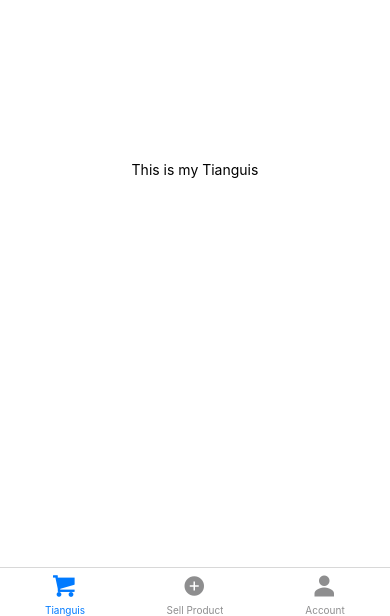
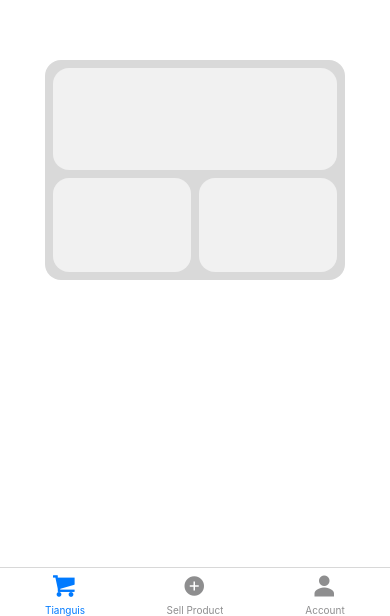
Before and after one commit to juancmandev/native-crud, a React Native app: screen /Tianguis in a window 390 px wide. Shown: the part 228-844 px from the top of the page. Built offline with nearby package versions, Linux system fonts and the light colour scheme.

Commit message:
create product card component skeleton

```diff
--- /dev/null
+++ b/src/components/ProductCard.jsx
@@ -0,0 +1,16 @@
+import { View, Text } from 'react-native';
+import { productCard } from '../styles';
+
+const ProductCard = () => {
+  return (
+    <View style={productCard.card}>
+      <View style={productCard.image}></View>
+      <View style={productCard.footer}>
+        <View style={productCard.description}></View>
+        <View style={productCard.actions}></View>
+      </View>
+    </View>
+  );
+};
+
+export default ProductCard;
--- a/src/screens/Tianguis.jsx
+++ b/src/screens/Tianguis.jsx
@@ -1,10 +1,11 @@
 import { View, Text } from 'react-native';
+import ProductCard from '../components/ProductCard';
 import { home } from '../styles';
 
 const Tianguis = () => {
   return (
     <View style={home.container}>
-      <Text>This is my Tianguis</Text>
+      <ProductCard />
     </View>
   );
 };
--- a/src/styles/index.js
+++ b/src/styles/index.js
@@ -8,3 +8,38 @@ export const home = StyleSheet.create({
     backgroundColor: '#fff',
   },
 });
+
+export const productCard = StyleSheet.create({
+  card: {
+    flex: 1,
+    padding: 8,
+    minWidth: 300,
+    maxHeight: 220,
+    borderRadius: 16,
+    backgroundColor: '#D9D9D9',
+  },
+  image: {
+    flex: 1,
+    padding: 4,
+    backgroundColor: '#F1F1F1',
+    borderRadius: 16,
+  },
+  footer: {
+    flex: 1,
+    display: 'flex',
+    flexDirection: 'row',
+    marginTop: 8,
+  },
+  description: {
+    flex: 1,
+    minWidth: 100,
+    backgroundColor: '#F1F1F1',
+    borderRadius: 16,
+    marginRight: 8,
+  },
+  actions: {
+    flex: 1,
+    backgroundColor: '#F1F1F1',
+    borderRadius: 16,
+  },
+});
```
